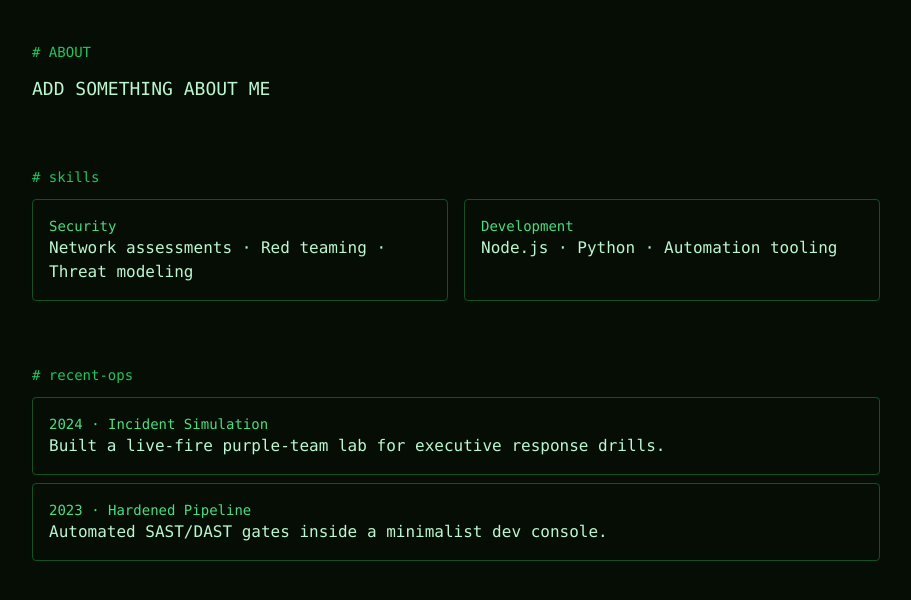
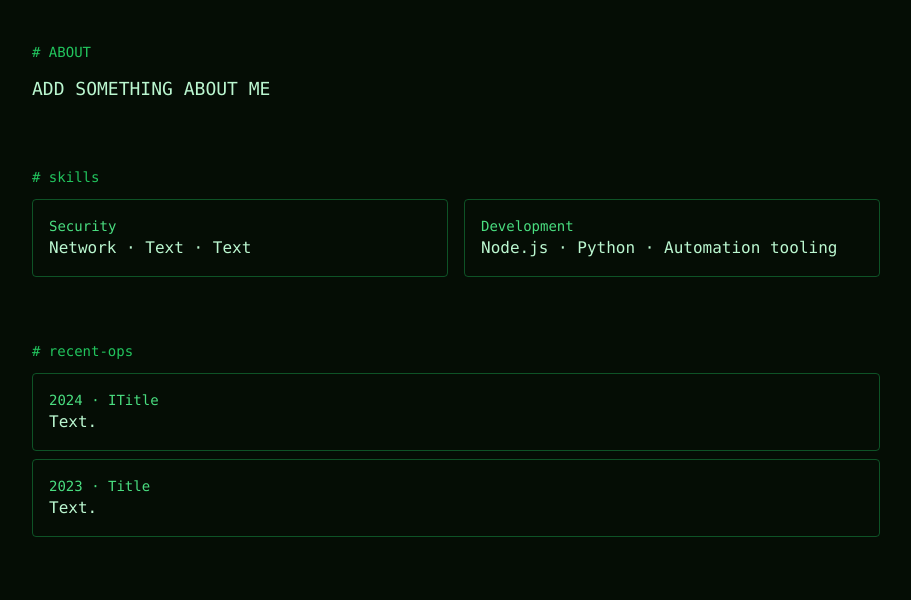
Before and after one commit to SamR2406/Portfolio_Website, a plain HTML site: page index.html in a window 1280 px wide. Shown: the part 222-822 px from the top of the page, without its empty margins (184-1095 px from the left). Drawn offline with nearby package versions, Linux system fonts and the light colour scheme.

Commit message:
Changes to text

```diff
--- a/index.html
+++ b/index.html
@@ -32,7 +32,7 @@
         <div class="grid grid-cols-1 sm:grid-cols-2 gap-4 text-green-200">
           <div class="border border-green-700/60 p-4 rounded">
             <p class="text-green-400 text-sm">Security</p>
-            <p>Network assessments · Red teaming · Threat modeling</p>
+            <p>Network  · Text · Text</p>
           </div>
           <div class="border border-green-700/60 p-4 rounded">
             <p class="text-green-400 text-sm">Development</p>
@@ -45,12 +45,12 @@
         <p class="text-sm text-green-500"># recent-ops</p>
         <div class="space-y-2">
           <div class="border border-green-700/60 p-4 rounded text-green-200">
-            <p class="text-green-400 text-sm">2024 · Incident Simulation</p>
-            <p>Built a live-fire purple-team lab for executive response drills.</p>
+            <p class="text-green-400 text-sm">2024 · ITitle</p>
+            <p>Text.</p>
           </div>
           <div class="border border-green-700/60 p-4 rounded text-green-200">
-            <p class="text-green-400 text-sm">2023 · Hardened Pipeline</p>
-            <p>Automated SAST/DAST gates inside a minimalist dev console.</p>
+            <p class="text-green-400 text-sm">2023 · Title</p>
+            <p>Text.</p>
           </div>
         </div>
       </section>
```
